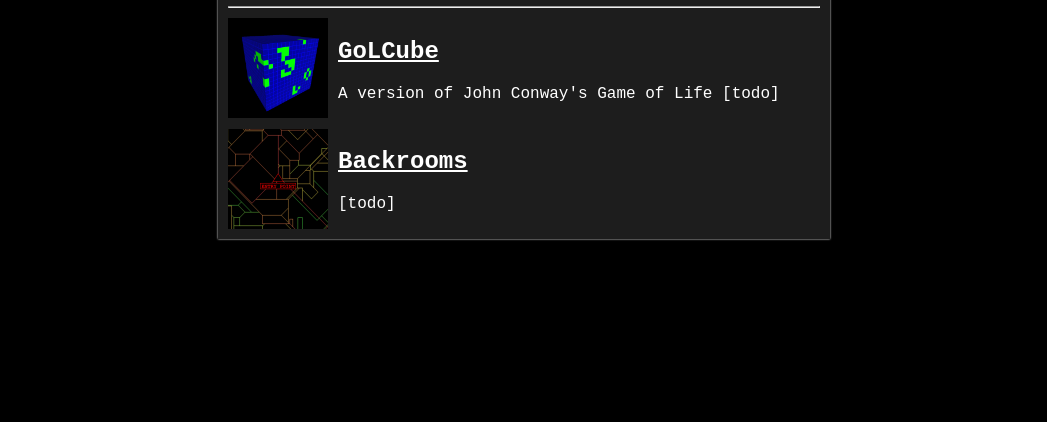
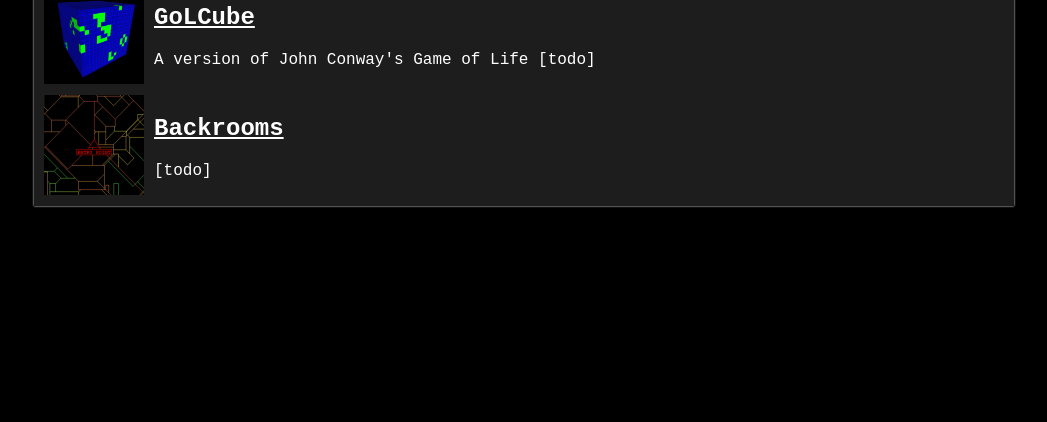
Before and after one commit to cjphs/cjphs.github.io, a plain HTML site: page index.html in a window 1280 px wide. Shown: the part 378-800 px from the top of the page, without its empty margins (116-1163 px from the left). Drawn offline with Linux system fonts and the light colour scheme.

Commit message:
page size stuff

```diff
--- a/index.html
+++ b/index.html
@@ -3,7 +3,8 @@
         left:0;
         display:flex;
         margin:20px;
-        width: 50%;
+        min-width:50%;
+        max-width:1000px;
     }
 
     #box {
```
